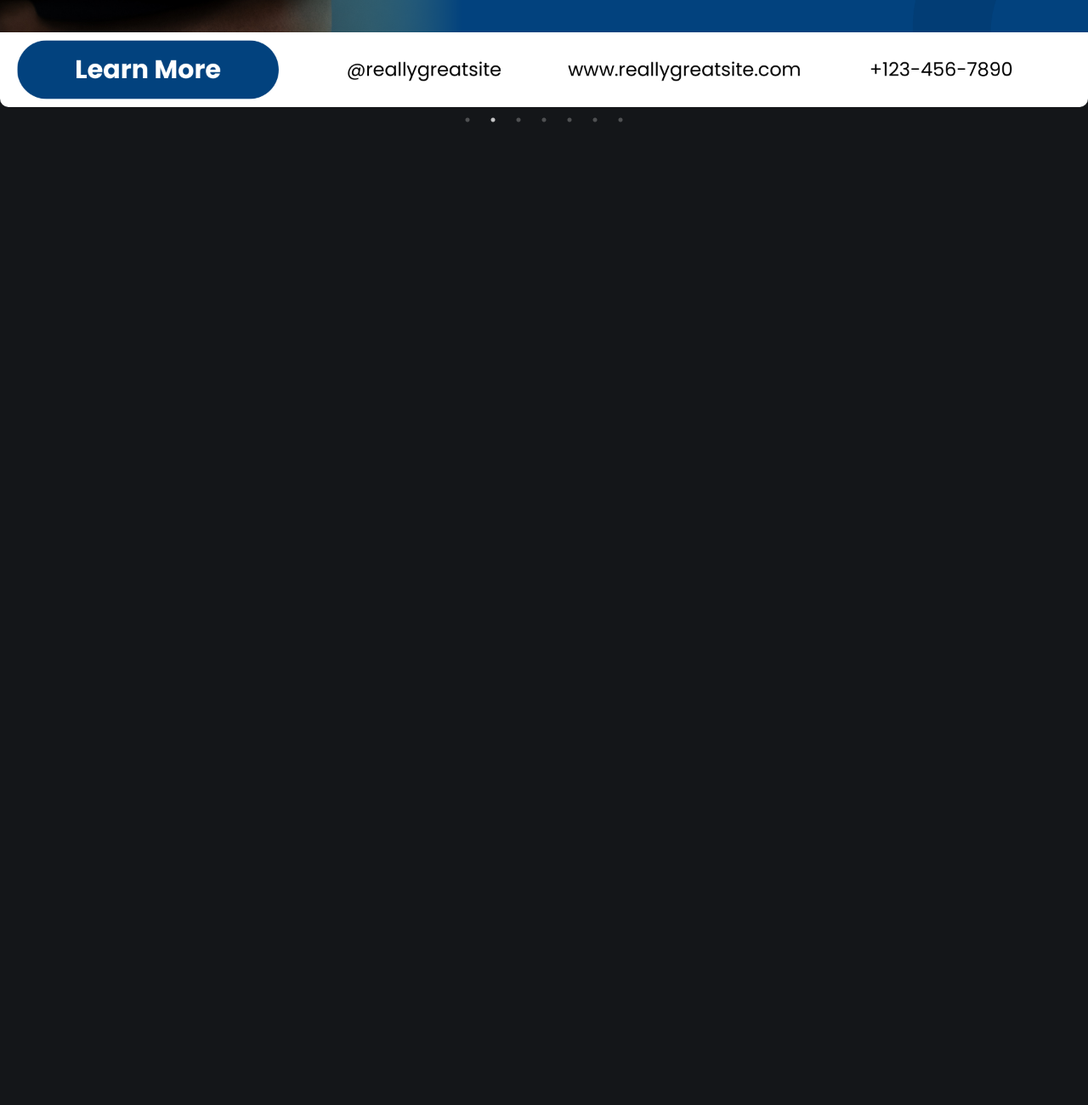
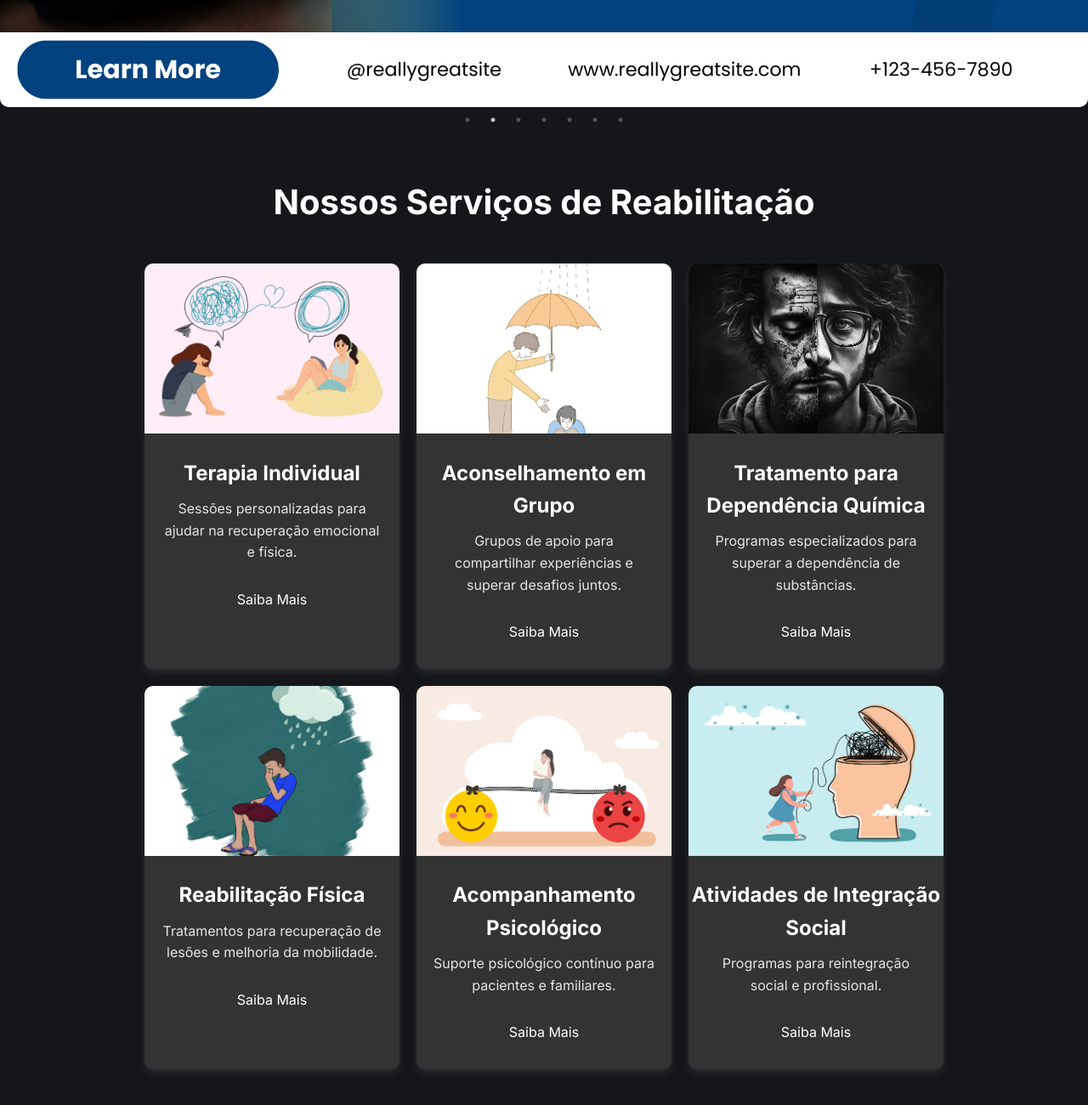
Before and after one commit to edernatanzz/repaginacao-clinica, a plain HTML site: page index.html in a window 1280 px wide. Shown: the part 664-1964 px from the top of the page at 85% size. Before the commit the page ends 820 px from the top, so only its background shows below. Drawn offline with nearby package versions, Linux system fonts and the light colour scheme.

Commit message:
feat : section1

```diff
--- a/assets/darkmode.css
+++ b/assets/darkMode.css
@@ -124,3 +124,45 @@ body.light-mode nav {
 body.light-mode .menu-icon{
     color: var(--black);
 }
+
+/* 🌞 Light Mode - Estilos */
+body.light-mode .services-section {
+    background-color: var(--white);
+    color: var(--black);
+}
+
+body.light-mode .services-section h2 {
+    color: var(--dark-blue);
+}
+
+body.light-mode .service-card {
+    background-color: var(--light-gray);
+    box-shadow: 0 4px 8px rgba(0, 0, 0, 0.1);
+    border: 1px solid var(--dark-blue);
+}
+
+body.light-mode .service-card:hover {
+    box-shadow: 0 8px 16px rgba(0, 0, 0, 0.2);
+    transform: translateY(-5px);
+}
+
+body.light-mode .service-card h3 {
+    color: var(--dark-blue);
+}
+
+body.light-mode .service-card p {
+    color: var(--black);
+}
+
+body.light-mode .learn-more {
+    background-color: var(--dark-blue);
+    color: var(--white);
+    border: 2px solid var(--dark-blue);
+    transition: background-color 0.3s ease, color 0.3s ease;
+}
+
+body.light-mode .learn-more:hover {
+    background-color: var(--white);
+    color: var(--dark-blue);
+    border: 2px solid var(--dark-blue);
+}
--- a/assets/styles.css
+++ b/assets/styles.css
@@ -339,3 +339,75 @@ nav.nav-link {
         display: block;
     }
 }
+
+
+/* 🌑 Dark Mode - Estilos Padrão */
+.services-section {
+    padding: 50px 20px;
+    background-color: var(--dark-gray);
+    color: var(--white);
+    transition: background-color 0.6s ease-in-out, color 0.6s ease-in-out;
+}
+
+.services-section h2 {
+    font-size: 2.5rem;
+    margin-bottom: 40px;
+    color: var(--white);
+    text-align: center;
+}
+
+.services-container {
+    display: flex;
+    flex-wrap: wrap;
+    justify-content: center;
+    gap: 20px;
+}
+
+.service-card {
+    background-color: var(--black);
+    border-radius: 10px;
+    box-shadow: 0 4px 8px rgba(255, 255, 255, 0.1);
+    overflow: hidden;
+    width: 300px;
+    text-align: center;
+    transition: transform 0.3s ease, box-shadow 0.3s ease;
+}
+
+.service-card:hover {
+    transform: translateY(-10px);
+    box-shadow: 0 8px 16px rgba(255, 255, 255, 0.2);
+}
+
+.service-card img {
+    width: 100%;
+    height: 200px;
+    object-fit: cover;
+}
+
+.service-card h3 {
+    font-size: 1.5rem;
+    margin: 20px 0 10px;
+    color: var(--white);
+}
+
+.service-card p {
+    font-size: 1rem;
+    color: var(--light-gray);
+    padding: 0 20px;
+    margin-bottom: 20px;
+}
+
+.learn-more {
+    display: inline-block;
+    padding: 10px 20px;
+    background-color: var(--blue);
+    color: var(--white);
+    text-decoration: none;
+    border-radius: 5px;
+    margin-bottom: 20px;
+    transition: background-color 0.3s ease;
+}
+
+.learn-more:hover {
+    background-color: var(--dark-blue);
+}
--- a/index.html
+++ b/index.html
@@ -5,11 +5,13 @@
     <meta name="viewport" content="width=device-width, initial-scale=1.0">
 <link href="https://fonts.googleapis.com/css2?family=Inter:wght@400;500;600;700&family=Montserrat:wght@500;600;700&display=swap" rel="stylesheet">
     <link rel="stylesheet" href="assets/styles.css">
-    <link rel="stylesheet" href="assets/darkmode.css">
+    <link rel="stylesheet" href="assets/darkMode.css">
     <script src="https://cdnjs.cloudflare.com/ajax/libs/jquery/3.6.0/jquery.min.js"></script>
     <script src="https://cdnjs.cloudflare.com/ajax/libs/slick-carousel/1.8.1/slick.min.js"></script>
     <link rel="stylesheet" href="https://cdnjs.cloudflare.com/ajax/libs/slick-carousel/1.8.1/slick.min.css">
     <link rel="stylesheet" href="https://cdnjs.cloudflare.com/ajax/libs/slick-carousel/1.8.1/slick-theme.min.css">
+    <link href="https://cdn.jsdelivr.net/npm/aos@2.3.4/dist/aos.css" rel="stylesheet">
+    <script src="https://cdn.jsdelivr.net/npm/aos@2.3.4/dist/aos.js"></script>
     <script src="assets/index.js"></script>
     <title>Clínica de Reabilitação | Grupo Águias da Vida</title>
 </head>
@@ -59,6 +61,62 @@
             <img src="assets/imgs/slider/7.png" alt="Imagem 3">
         </div>
     </section>
+    <main>
+        <section class="services-section">
+            <h2 data-aos="fade-up" >Nossos Serviços de Reabilitação</h2>
+            <div class="services-container">
+                <!-- Serviço 1-->
+                <div class="service-card" data-aos="fade-up" data-aos-delay="100">
+                    <img src="assets/imgs/services/terapia-individual.png" alt="Terapia Individual">
+                    <h3>Terapia Individual</h3>
+                    <p>Sessões personalizadas para ajudar na recuperação emocional e física.</p>
+                    <a href="#" class="learn-more">Saiba Mais</a>
+                </div>
+
+                <!-- Serviço 2 -->
+                <div class="service-card" data-aos="fade-up" data-aos-delay="100">
+                    <img src="assets/imgs/services/aconcelhamento-grupo.jpg" alt="Aconselhamento em Grupo">
+                    <h3>Aconselhamento em Grupo</h3>
+                    <p>Grupos de apoio para compartilhar experiências e superar desafios juntos.</p>
+                    <a href="#" class="learn-more">Saiba Mais</a>
+                </div>
+
+                <!-- Serviço 3-->
+                <div class="service-card" data-aos="fade-up" data-aos-delay="100">
+                    <img src="assets/imgs/services/empathy-7819820_1280.jpg" alt="Tratamento para Dependência Química">
+                    <h3>Tratamento para Dependência Química</h3>
+                    <p>Programas especializados para superar a dependência de substâncias.</p>
+                    <a href="#" class="learn-more">Saiba Mais</a>
+                </div>
+
+                <!-- Serviço 4 -->
+                <div class="service-card" data-aos="fade-up" data-aos-delay="100">
+                    <img src="assets/imgs/services/sad-7778857_1280.jpg" alt="Reabilitação Física">
+                    <h3>Reabilitação Física</h3>
+                    <p>Tratamentos para recuperação de lesões e melhoria da mobilidade.</p>
+                    <a href="#" class="learn-more">Saiba Mais</a>
+                </div>
+
+                <!-- Serviço 5-->
+                <div class="service-card" data-aos="fade-up" data-aos-delay="100">
+                    <img src="assets/imgs/services/mood-7529900_640.png" alt="Acompanhamento Psicológico">
+                    <h3>Acompanhamento Psicológico</h3>
+                    <p>Suporte psicológico contínuo para pacientes e familiares.</p>
+                    <a href="#" class="learn-more">Saiba Mais</a>
+                </div>
+
+                <!-- Serviço 6 -->
+                <div class="service-card" data-aos="fade-up" data-aos-delay="100">
+                    <img src="assets/imgs/services/mood-7529905_640.png" alt="Atividades de Integração Social">
+                    <h3>Atividades de Integração Social</h3>
+                    <p>Programas para reintegração social e profissional.</p>
+                    <a href="#" class="learn-more">Saiba Mais</a>
+                </div>
+            </div>
+        </section>
+
+
+    </main>
 
 
     <script>
@@ -74,6 +132,11 @@
                 cssEase: 'linear'
             });
         });
+
+        AOS.init({
+            duration: 800,
+            once: true,
+        });
     </script>
 </body>
 </html>
```
Also changed, not shown: assets/imgs/services/aconcelhamento-grupo.jpg (added), assets/imgs/services/dependencia-quimica.png (added), assets/imgs/services/empathy-7819820_1280.jpg (added), assets/imgs/services/mood-7529900_640.png (added), assets/imgs/services/mood-7529905_640.png (added), assets/imgs/services/sad-7778857_1280.jpg (added), assets/imgs/services/terapia-individual.png (added), assets/index.js (line endings or trailing spaces).
